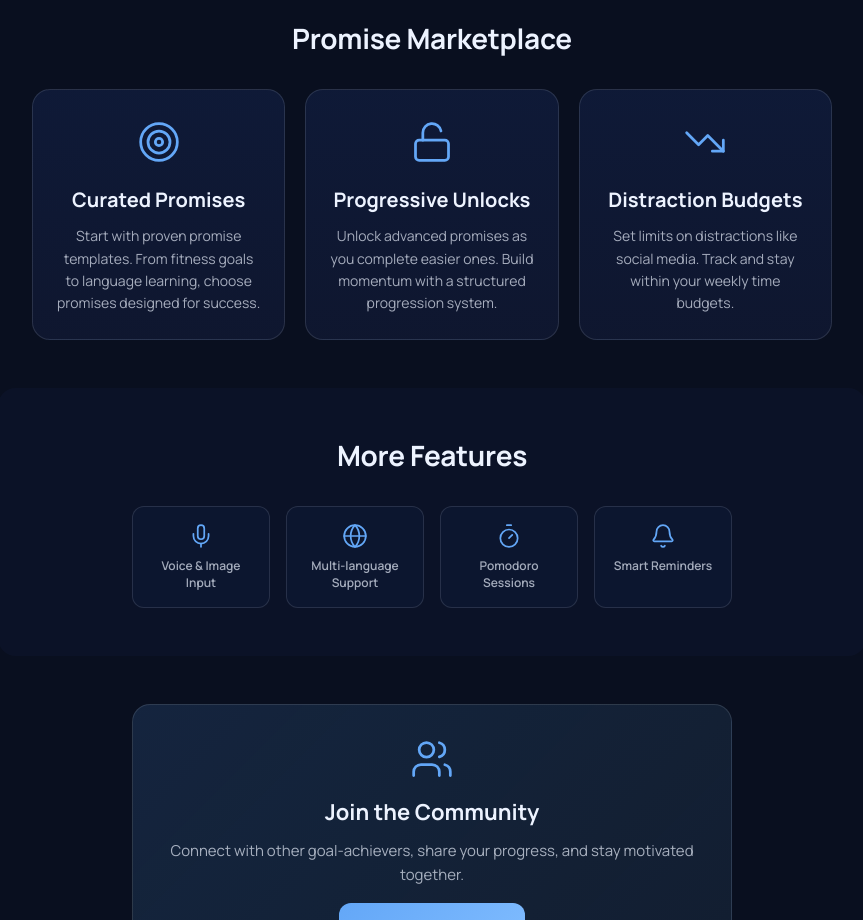
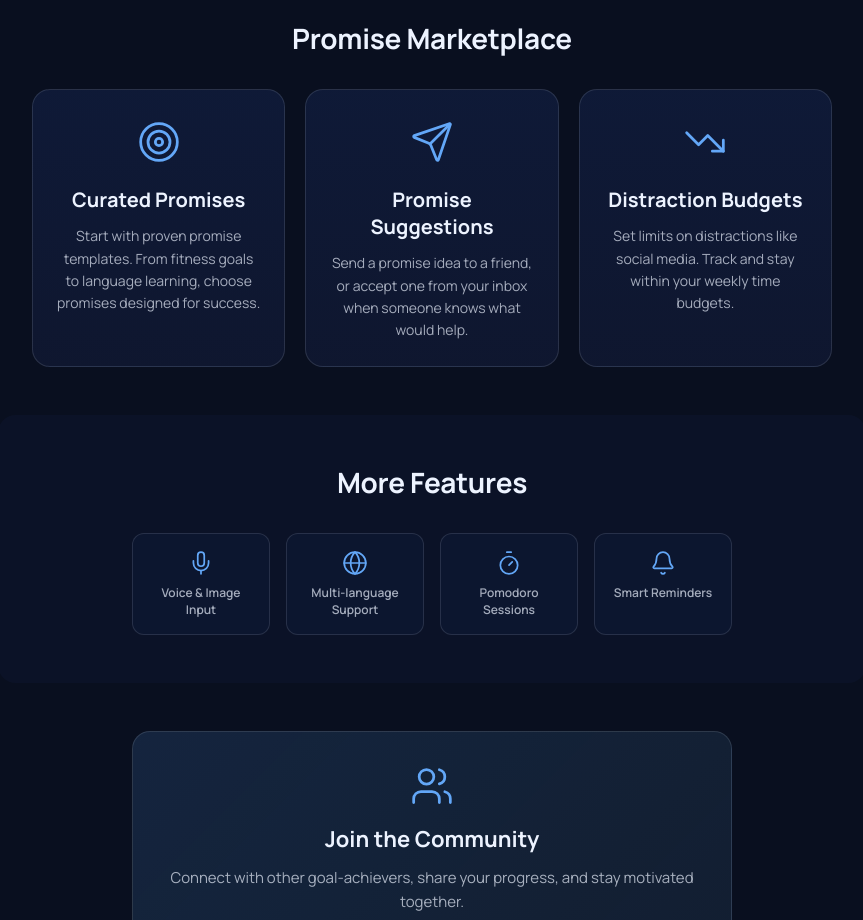
Before and after one commit to zana-AI/zana_planner, a React (Vite) app in the folder webapp_frontend/: page / in a window 1280 px wide. Shown: the part 1100-2020 px from the top of the page, without its empty margins (208-1071 px from the left). Built offline with nearby package versions, Linux system fonts and the light colour scheme; no server answers.

Commit message:
Replace unused unlocks homepage feature

```diff
--- a/webapp_frontend/src/components/HomePage.tsx
+++ b/webapp_frontend/src/components/HomePage.tsx
@@ -1,6 +1,6 @@
 import { useState, useEffect } from 'react';
 import { useNavigate, Link } from 'react-router-dom';
-import { Target, Brain, BarChart2, Unlock, TrendingDown, Mic, Globe, Timer, Bell, Users } from 'lucide-react';
+import { Target, Brain, BarChart2, Send, TrendingDown, Mic, Globe, Timer, Bell, Users } from 'lucide-react';
 import { NewYearBanner } from './NewYearBanner';
 import { TelegramLogin } from './TelegramLogin';
 import { apiClient } from '../api/client';
@@ -220,10 +220,10 @@ export function HomePage() {
           </div>
 
           <div className="home-feature-card">
-            <div className="home-feature-icon"><Unlock size={44} strokeWidth={1.5} /></div>
-            <h3 className="home-feature-title">Progressive Unlocks</h3>
+            <div className="home-feature-icon"><Send size={44} strokeWidth={1.5} /></div>
+            <h3 className="home-feature-title">Promise Suggestions</h3>
             <p className="home-feature-description">
-              Unlock advanced promises as you complete easier ones. Build momentum with a structured progression system.
+              Send a promise idea to a friend, or accept one from your inbox when someone knows what would help.
             </p>
           </div>
 
```
